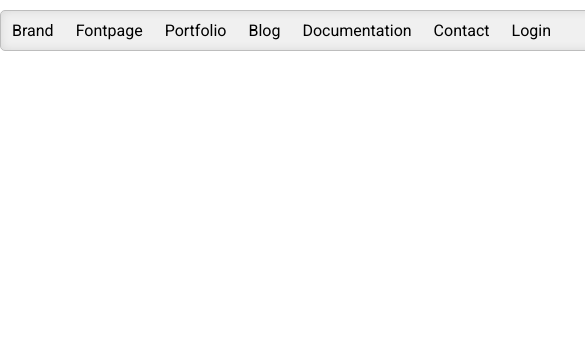
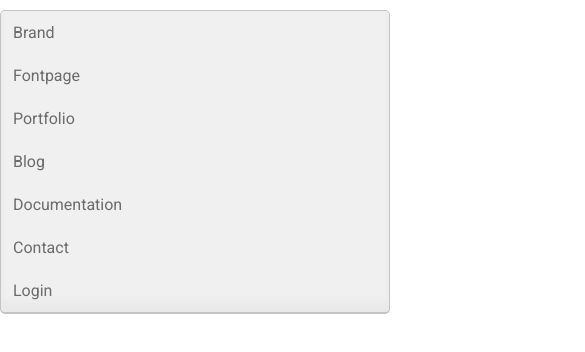
Before and after one commit to RomanLitsiiuk/Homework-24.03.18-, a website: page project-page.html in a window 390 px wide. Shown: the top 352 px of the page, 585 px wide, since content can reach past the window. Drawn offline with Linux system fonts and the light colour scheme.

Commit message:
Shadow and media queries was added to nav

```diff
--- a/project-page.html
+++ b/project-page.html
@@ -2,7 +2,7 @@
 <html>
 <head>
 	<meta charset="UTF-8">
-	<title>Document</title>
+	<title>Project</title>
 	<link rel="stylesheet" type="text/css" href="dist/css/styles.css">
 </head>
 <body>
--- a/src/styles/mixins.less
+++ b/src/styles/mixins.less
@@ -1,5 +1,6 @@
 .container {
-	width: 960px;
+	max-width: 960px;
 	margin: 0 auto;
 	box-sizing: border-box;
+	width: 100%
 }
--- a/src/styles/nav.less
+++ b/src/styles/nav.less
@@ -1,21 +1,32 @@
 .menu {
 	display: flex;
+	flex-wrap: wrap;
 	margin: 10px 0;
 	border: 1px solid @border-color;
+	border-bottom: 2px solid @border-color;
 	border-radius: 5px;
 	background: @nav-background;
-	box-shadow: 0 0 10px rgba(0, 0, 0, 0.1) inset;
+	box-shadow: 0px -10px 10px rgba(0, 0, 0, 0.03) inset;
+	@media screen and (max-width: 480px) {
+		flex-direction: column;
+	}
 	li {
+		@media screen and (max-width: 768px) {
+			flex: 1 0 33%;
+			align-items: flex-start;
+		}
 		a {
 			display: block;
-			padding: 10px 11px;
+			padding: 12px 12px;
 			text-decoration: none;
 			color: @nav-textcolor;
 			box-sizing: border-box;
 			&:hover {
 				border-right: 1px solid @border-color;
 				border-left: 1px solid @border-color;
-				padding: 11px 10px 9px 10px;
+				padding: 13px 11px 11px 11px;
+				box-shadow: 0px 0px 10px rgba(0, 0, 0, 0.15) inset;
+				transition: box-shadow 0.1s;
 			}
 		}
 	}
--- a/src/styles/variables.less
+++ b/src/styles/variables.less
@@ -1,3 +1,3 @@
-@border-color: #BDBDBD;
-@nav-textcolor: #000000;
+@border-color: #C4C4C4;
+@nav-textcolor: #6B6B6B;
 @nav-background: #F0F0F0;
```
Also changed, not shown: dist/css/styles.css.
